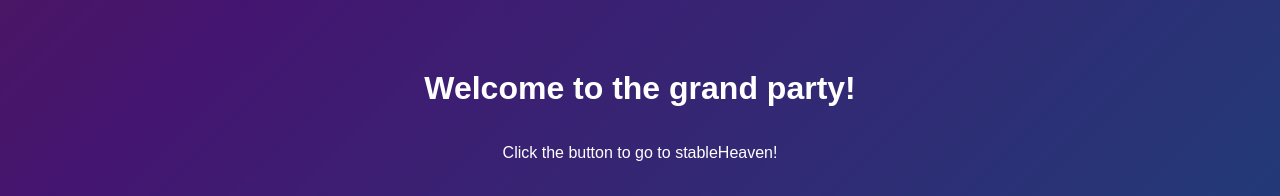
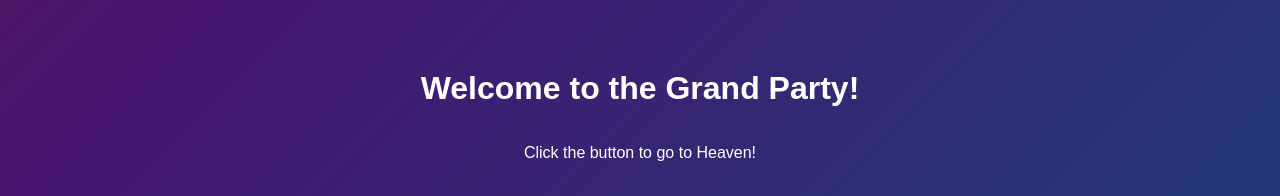
Before and after one commit to InvisibleMurder/disco, a plain HTML site: page index.html in a window 1280 px wide. Shown: the part 250-446 px from the top of the page. Drawn offline with Linux system fonts and the light colour scheme.

Commit message:
Add files via upload

```diff
--- a/index.html
+++ b/index.html
@@ -8,13 +8,12 @@
 </head>
 <body>
     <div class="content">
-        <h1>Welcome to the grand party!</h1>
-        <p>Click the button to go to stableHeaven!</p>
+        <h1>Welcome to the Grand Party!</h1>
+        <p>Click the button to go to Heaven!</p>
         <button id="startButton">Start the Sound</button>
     </div>
 
     <audio id="sirenSound" src="sirenSound.mp3" preload="auto" loop></audio>
     <script src="script.js"></script>
 </body>
-
 </html>
```
